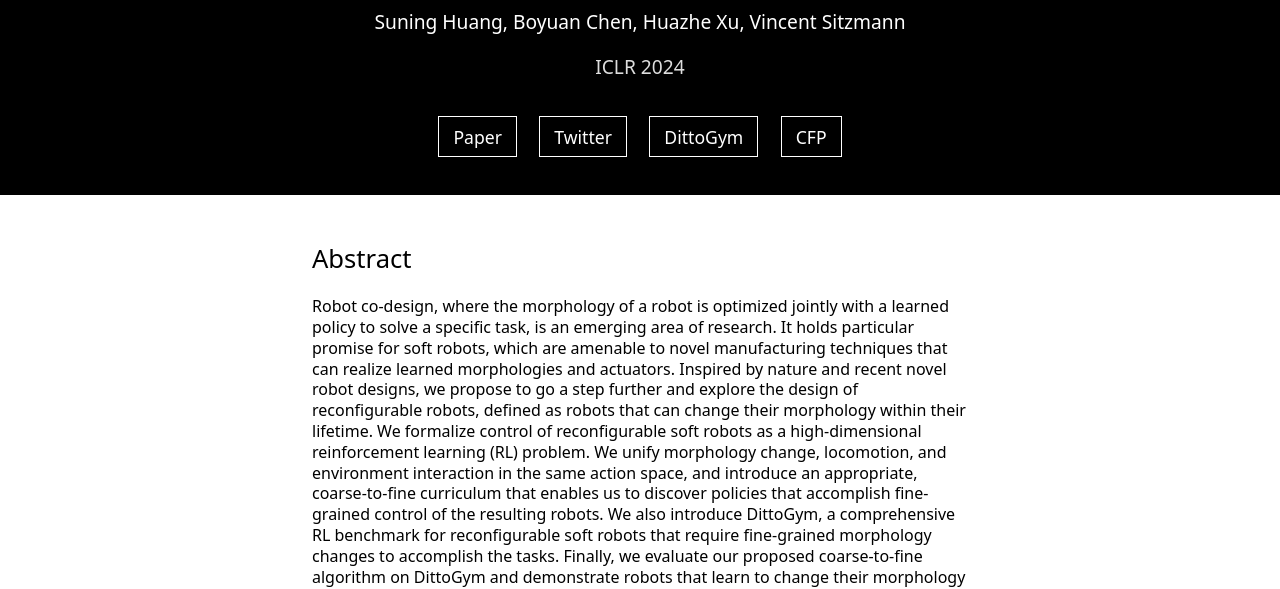
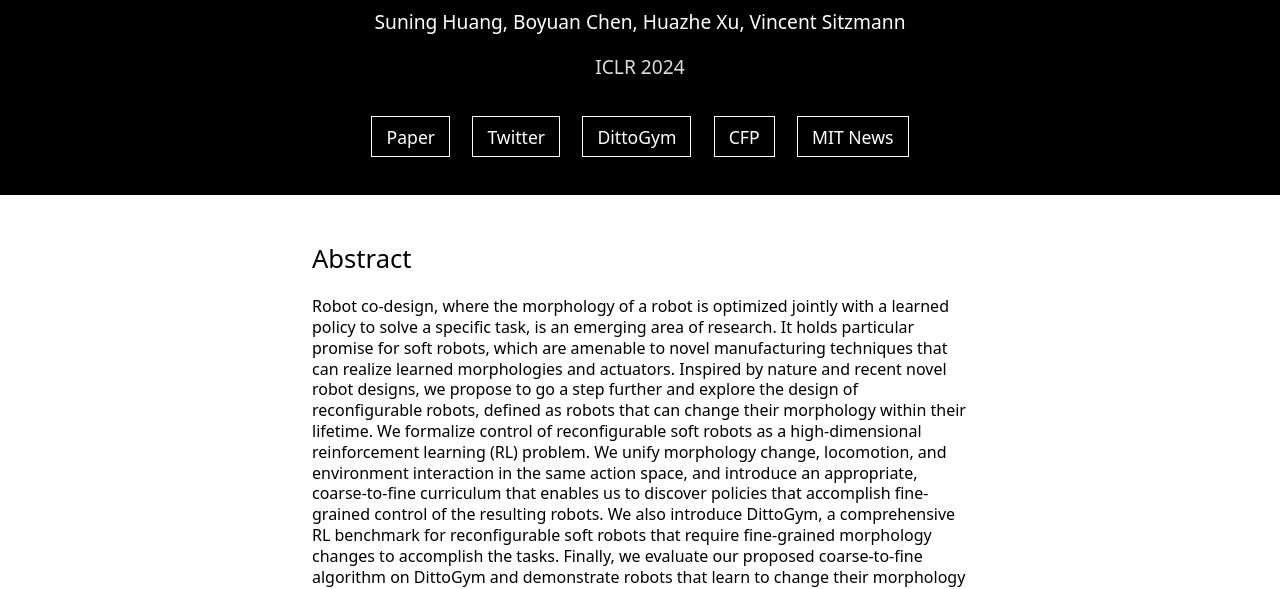
Before and after one commit to suninghuang19/dittogym_page, a plain HTML site: page index.html in a window 1280 px wide. Shown: the part 205-794 px from the top of the page. Drawn offline with Linux system fonts and the light colour scheme.

Commit message:
Update index.html

```diff
--- a/index.html
+++ b/index.html
@@ -32,6 +32,7 @@
 <a href="https://twitter.com/vincesitzmann/status/1750571777091342624" target="_blank">Twitter</a>
 <a href="https://github.com/suninghuang19/dittogym" target="_blank">DittoGym</a>
 <a href="https://github.com/suninghuang19/cfp" target="_blank">CFP</a>
+<a href="https://news.mit.edu/2024/better-way-control-shape-shifting-soft-robots-0510" target="_blank">MIT News</a>
 </p>
 </div>
 </div>
```
